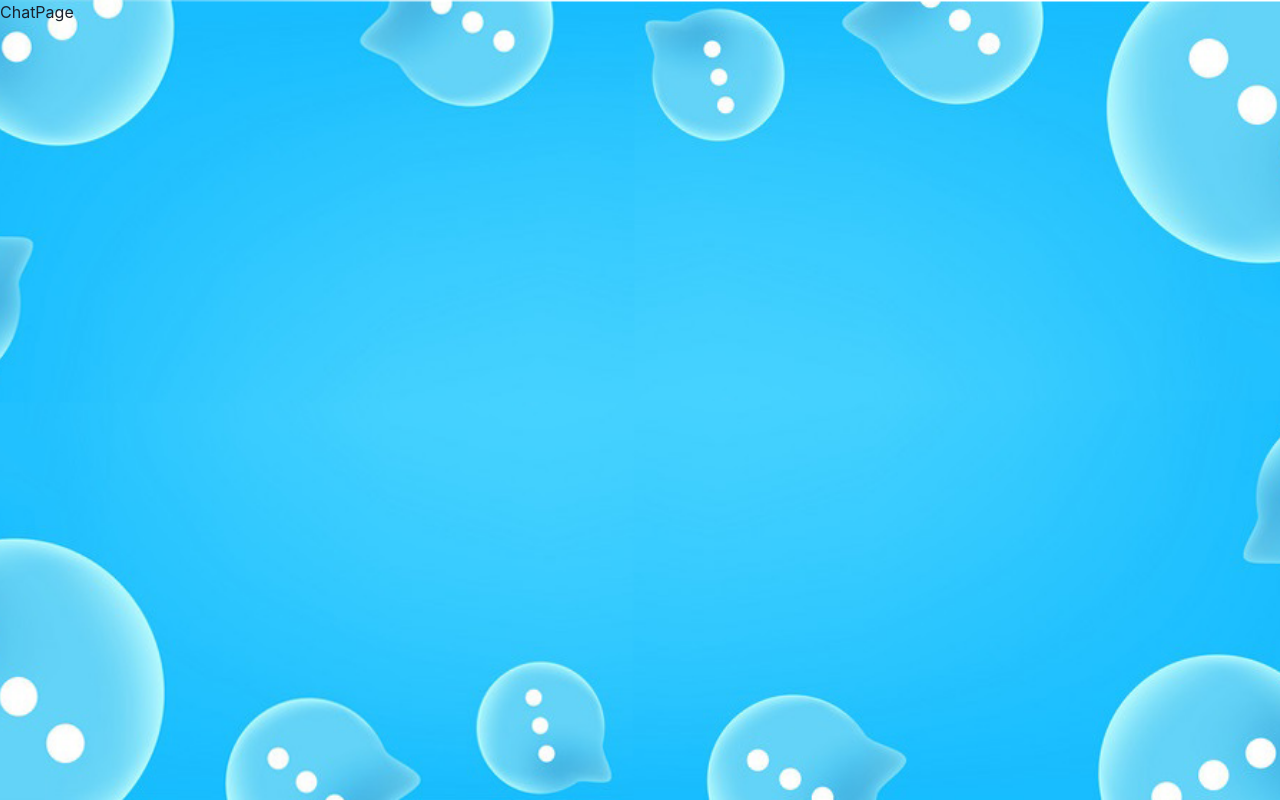
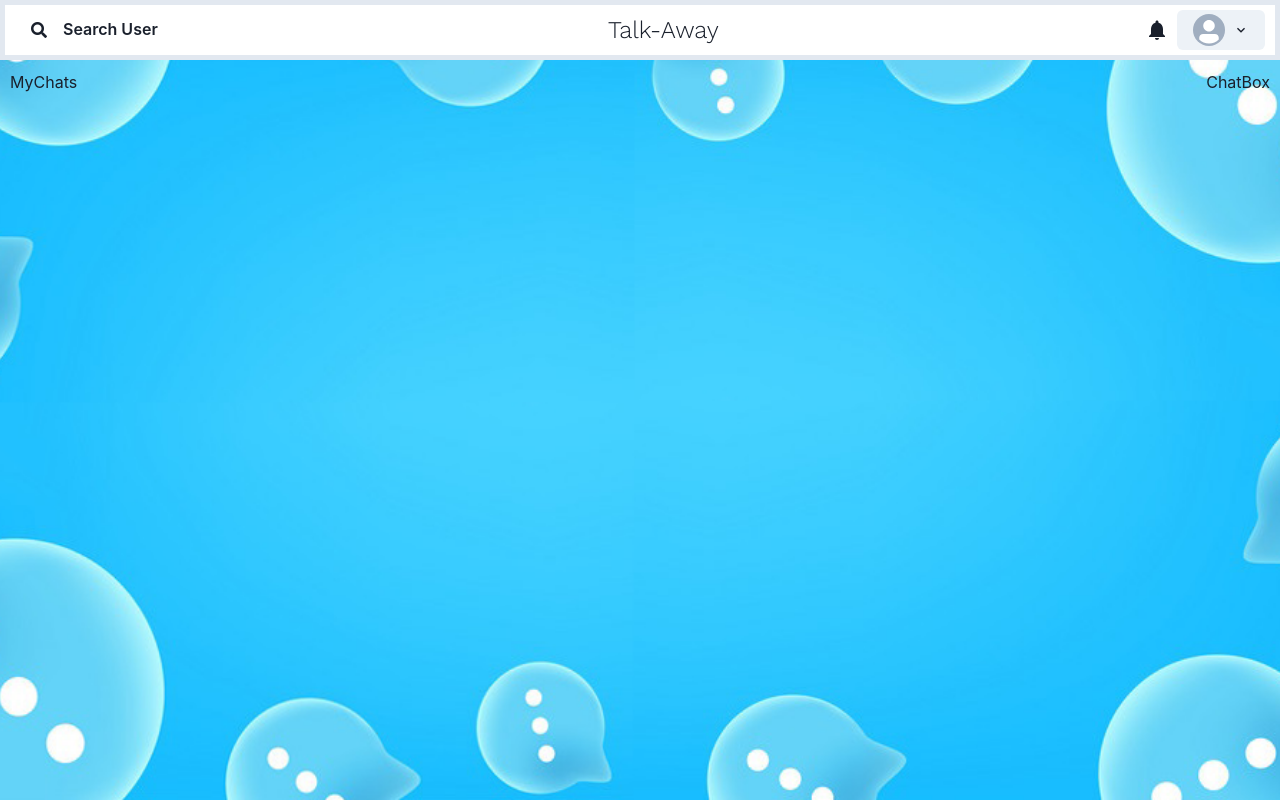
Before and after one commit to yashvinathwani/Talk-Away, a React (Create React App) app in the folder frontend/: page /chats in a window 1280 px wide. Built offline with nearby package versions, Linux system fonts and the light colour scheme; sample sign-in values are in the browser's storage.

Commit message:
Header UI

```diff
--- a/frontend/package.json
+++ b/frontend/package.json
@@ -4,6 +4,7 @@
   "private": true,
   "proxy": "http://127.0.0.1:5000",
   "dependencies": {
+    "@chakra-ui/icons": "^2.0.19",
     "@chakra-ui/react": "^2.6.1",
     "@emotion/react": "^11.11.0",
     "@emotion/styled": "^11.11.0",
--- a/frontend/public/index.html
+++ b/frontend/public/index.html
@@ -15,6 +15,13 @@
       user's mobile device or desktop. See https://developers.google.com/web/fundamentals/web-app-manifest/
     -->
     <link rel="manifest" href="%PUBLIC_URL%/manifest.json" />
+    <link
+      rel="stylesheet"
+      href="https://cdnjs.cloudflare.com/ajax/libs/font-awesome/5.15.3/css/all.min.css"
+      integrity="sha512-iBBXm8fW90+nuLcSKlbmrPcLa0OT92xO1BIsZ+ywDWZCvqsWgccV3gFoRBv0z+8dLJgyAHIhR35VZc2oM/gI1w=="
+      crossorigin="anonymous"
+      referrerpolicy="no-referrer"
+    />
     <!--
       Notice the use of %PUBLIC_URL% in the tags above.
       It will be replaced with the URL of the `public` folder during the build.
--- /dev/null
+++ b/frontend/src/components/ChatBox.js
@@ -0,0 +1,7 @@
+import React from 'react';
+
+const ChatBox = () => {
+  return <div>ChatBox</div>;
+};
+
+export default ChatBox;
--- /dev/null
+++ b/frontend/src/components/MyChats.js
@@ -0,0 +1,7 @@
+import React from 'react';
+
+const MyChats = () => {
+  return <div>MyChats</div>;
+};
+
+export default MyChats;
--- a/frontend/src/components/auth/Login.js
+++ b/frontend/src/components/auth/Login.js
@@ -60,7 +60,10 @@
 
       localStorage.setItem('userInfo', JSON.stringify(data));
       setLoading(false);
+
       history.push('/chats');
+
+      window.location.reload(); // To load the user data for the profile option on the top right hand corner
     } catch (error) {
       toast({
         title: 'Error Occured!',
--- /dev/null
+++ b/frontend/src/components/navigation/Header.js
@@ -0,0 +1,88 @@
+import React, { useContext, useState } from 'react';
+import { useHistory } from 'react-router-dom';
+import {
+  Avatar,
+  Box,
+  Button,
+  Menu,
+  MenuButton,
+  MenuDivider,
+  MenuItem,
+  MenuList,
+  Text,
+  Tooltip,
+} from '@chakra-ui/react';
+import { BellIcon, ChevronDownIcon } from '@chakra-ui/icons';
+import ProfileModal from '../../miscellaneous/ProfileModal';
+import { ChatState } from '../../context/ChatProvider';
+import { useEffect } from 'react';
+
+const Header = () => {
+  const { search, setSearch } = useState('');
+  const { searchResult, setSearchResult } = useState([]);
+  const { loading, setLoading } = useState(false);
+  const { loadingChat, setLoadingChat } = useState();
+  const history = useHistory();
+
+  const { user } = ChatState();
+
+  const logoutHandler = () => {
+    localStorage.removeItem('userInfo');
+    history.push('/');
+  };
+
+  return (
+    <>
+      <Box
+        display='flex'
+        justifyContent='space-between'
+        alignItems='center'
+        bg='white'
+        w='100%'
+        p='5px 10px 5px 10px'
+        borderWidth='5px'
+      >
+        <Tooltip label='Search Users to Chat' hasArrow placement='bottom-end'>
+          <Button variant='ghost'>
+            <i className='fas fa-search'></i>
+            <Text display={{ base: 'none', md: 'flex' }} px='4'>
+              Search User
+            </Text>
+          </Button>
+        </Tooltip>
+
+        <Text fontSize='2xl' fontFamily='Work sans'>
+          Talk-Away
+        </Text>
+
+        <div>
+          <Menu>
+            <MenuButton p={1}>
+              <BellIcon fontSize='2xl' m={1} />
+            </MenuButton>
+          </Menu>
+
+          <Menu>
+            <MenuButton as={Button} rightIcon={<ChevronDownIcon />}>
+              <Avatar
+                size='sm'
+                cursor='pointer'
+                // name={user.name}
+                src={user.pic}
+              />
+            </MenuButton>
+            <MenuList>
+              <ProfileModal user={user}>
+                <MenuItem>My Profile</MenuItem>
+              </ProfileModal>
+              <MenuDivider />
+              <MenuItem onClick={logoutHandler}>Logout</MenuItem>
+            </MenuList>
+          </Menu>
+        </div>
+      </Box>
+    </>
+  );
+};
+
+export default Header;
--- /dev/null
+++ b/frontend/src/context/ChatProvider.js
@@ -0,0 +1,30 @@
+import { createContext, useContext, useEffect, useState } from 'react';
+import { useHistory } from 'react-router-dom/cjs/react-router-dom.min';
+
+export const ChatContext = createContext();
+
+const ChatProvider = ({ children }) => {
+  const [user, setUser] = useState();
+  const history = useHistory();
+
+  useEffect(() => {
+    const userInfo = JSON.parse(localStorage.getItem('userInfo'));
+    setUser(userInfo);
+
+    if (!userInfo) {
+      history.push('/');
+    }
+  }, [history]);
+
+  return (
+    <ChatContext.Provider value={{ user, setUser }}>
+      {children}
+    </ChatContext.Provider>
+  );
+};
+
+export const ChatState = () => {
+  return useContext(ChatContext);
+};
+
+export default ChatProvider;
--- /dev/null
+++ b/frontend/src/miscellaneous/ProfileModal.js
@@ -0,0 +1,77 @@
+import {
+  Button,
+  IconButton,
+  Image,
+  Modal,
+  ModalBody,
+  ModalCloseButton,
+  ModalContent,
+  ModalFooter,
+  ModalHeader,
+  ModalOverlay,
+  Text,
+  useDisclosure,
+} from '@chakra-ui/react';
+import { ViewIcon } from '@chakra-ui/icons';
+import React from 'react';
+
+const ProfileModal = ({ user, children }) => {
+  const { isOpen, onOpen, onClose } = useDisclosure();
+
+  return (
+    <>
+      {children ? (
+        <span onClick={onOpen}>{children}</span>
+      ) : (
+        <IconButton
+          display={{ base: 'flex' }}
+          icon={<ViewIcon />}
+          onClick={onOpen}
+        />
+      )}
+
+      <Modal size='lg' isCentered isOpen={isOpen} onClose={onClose}>
+        <ModalOverlay />
+        <ModalContent h='410px'>
+          <ModalHeader
+            fontSize='40px'
+            fontFamily='Work sans'
+            display='flex'
+            justifyContent='center'
+          >
+            {user.name}
+          </ModalHeader>
+          <ModalCloseButton />
+          <ModalBody
+            display='flex'
+            flexDir='column'
+            alignItems='center'
+            justifyContent='space-between'
+          >
+            <Image
+              borderRadius='full'
+              boxSize='150px'
+              src={user.pic}
+              alt={user.name}
+            />
+
+            <Text
+              fontSize={{ base: '28px', md: '30px' }}
+              fontFamily='Work sans'
+            >
+              Email: {user.email}
+            </Text>
+          </ModalBody>
+
+          <ModalFooter>
+            <Button colorScheme='blue' mr={3} onClick={onClose}>
+              Close
+            </Button>
+          </ModalFooter>
+        </ModalContent>
+      </Modal>
+    </>
+  );
+};
+
+export default ProfileModal;
--- a/frontend/src/pages/ChatPage.js
+++ b/frontend/src/pages/ChatPage.js
@@ -1,7 +1,28 @@
-import React from 'react';
+import React, { useEffect, useState } from 'react';
+import { Box } from '@chakra-ui/react';
+import Header from '../components/navigation/Header';
+import MyChats from '../components/MyChats';
+import ChatBox from '../components/ChatBox';
+import { ChatState } from '../context/ChatProvider';
 
 const ChatPage = () => {
-  return <div>ChatPage</div>;
+  const { user } = ChatState();
+
+  return (
+    <div style={{ width: '100%' }}>
+      {user && <Header />}
+      <Box
+        display='flex'
+        justifyContent='space-between'
+        w='100%'
+        h='91.5vh'
+        p='10px'
+      >
+        {user && <MyChats />}
+        {user && <ChatBox />}
+      </Box>
+    </div>
+  );
 };
 
 export default ChatPage;
--- a/frontend/src/pages/HomePage.js
+++ b/frontend/src/pages/HomePage.js
@@ -1,4 +1,4 @@
-import React, { useEffect, useState } from 'react';
+import React, { useEffect } from 'react';
 import {
   Box,
   Container,
@@ -11,8 +11,18 @@
 } from '@chakra-ui/react';
 import Login from '../components/auth/Login';
 import SignUp from '../components/auth/SignUp';
+import { useHistory } from 'react-router-dom';
 
 const HomePage = () => {
+  const history = useHistory();
+
+  useEffect(() => {
+    const user = JSON.parse(localStorage.getItem('userInfo'));
+    if (user) {
+      history.push('/chats');
+    }
+  }, [history, localStorage.getItem('userInfo')]);
+
   return (
     <Container maxW='xl' centerContent>
       <Box
```
Also changed, not shown: frontend/src/index.js (+5 -4 lines), 1 other file (tests, documents, lock files or other folders).
